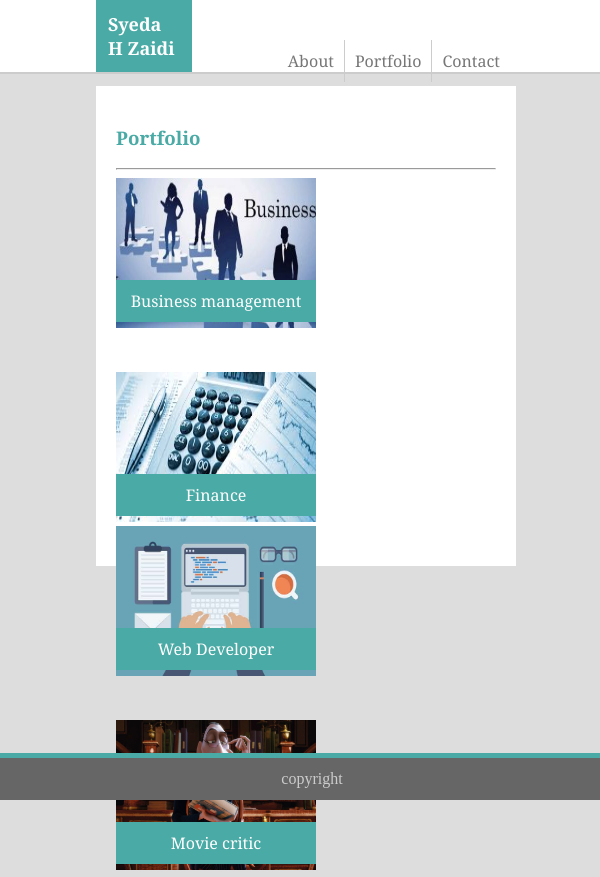
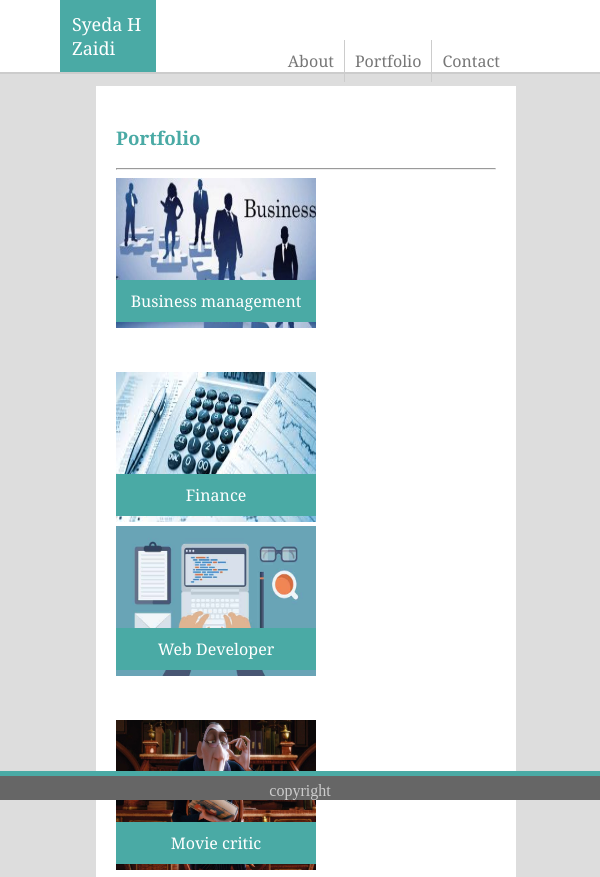
Before and after one commit to syeda-zaidi/Responsive-Portfolio, a plain HTML site: page portfolio.html in a window 600 px wide. Shown: the top 877 px of the page. Drawn offline with Linux system fonts and the light colour scheme.

Commit message:
media queries updated

```diff
--- /dev/null
+++ b/assets/css/mediastyle.css
@@ -0,0 +1,32 @@
+
+@media screen and (max-width: 768px) and (min-width: 600px) {
+    body {
+        max-width: 100%;
+    }
+
+    div.name {
+        font-weight: normal ;
+        font-size: 18px;
+        margin-left: 10%;
+    }
+
+    section.portfolio {
+        height: 800px;
+    }
+}
+
+@media screen and (max-width: 600px) and (min-width: 400px) {
+    body {
+        max-width: 100%;
+    }
+
+    div.name {
+        font-weight: normal;
+        font-size: 18px;
+        margin-left: 10%;
+    }
+
+    section.portfolio {
+        height: 900px;
+    }
+}
--- a/assets/css/style.css
+++ b/assets/css/style.css
@@ -61,10 +61,7 @@
 
 }
 
-.wrapper {
-    height: auto;
 
-}
 .mainbody {
     width: 70%;
     margin-left: 14%;
@@ -218,18 +215,6 @@
     color: #cccccc;
     text-align: center;
     border-top: 5px solid #4aaaa5;
-    padding: 2%;
+    padding-top: 1%;
     margin-top: 30px;
-
-
 }
-
-@media screen and (max-width: 768px) and (min-width:600px) {
-    body {
-        max-width: 100%;
-    }
-
-    div.name {
-        font-size: 18px;
-    }
-}
--- a/portfolio.html
+++ b/portfolio.html
@@ -8,6 +8,7 @@
         portfolio
     </title>
     <link rel="stylesheet" href="assets/css/style.css">
+    <link rel="stylesheet" href="assets/css/mediastyle.css">
 </head>
 
 <header>
@@ -29,7 +30,6 @@
 <body>
 
     <section class="mainbody">
-        <div id="portfolio-body">
         <section class="portfolio">
 
             <h1 class="h1portfolio"> Portfolio </h1>
@@ -67,7 +67,7 @@
 
 
         </section>
-        </div>
+
 
     </section>
 
```
Also changed, not shown: contact.html (+1 -0 lines), index.html (+3 -2 lines).
